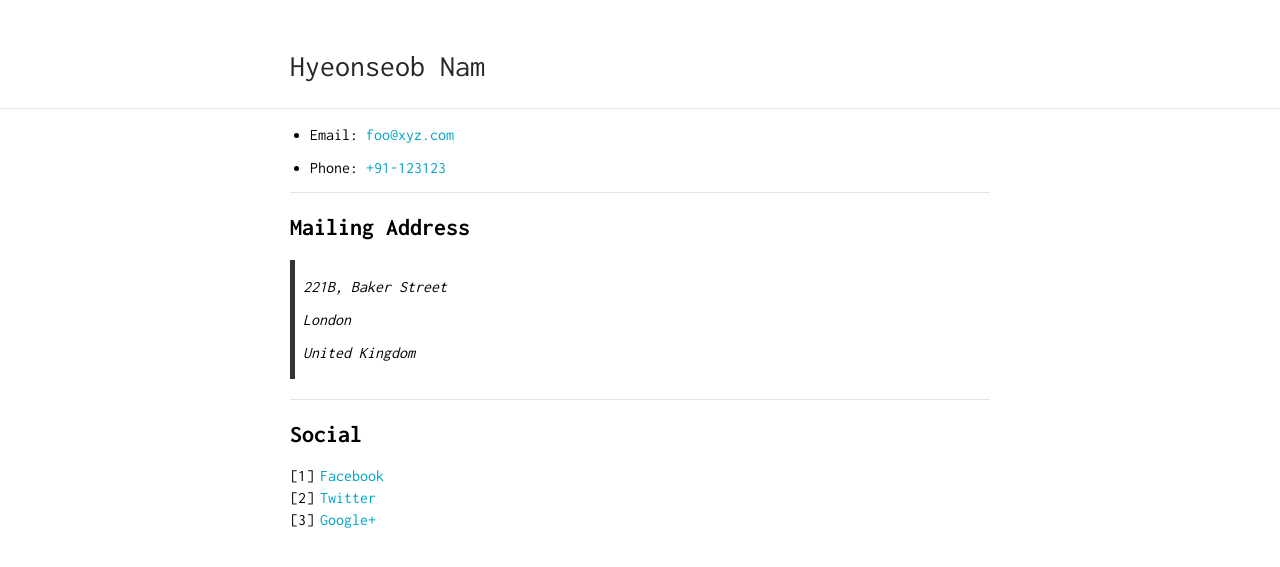
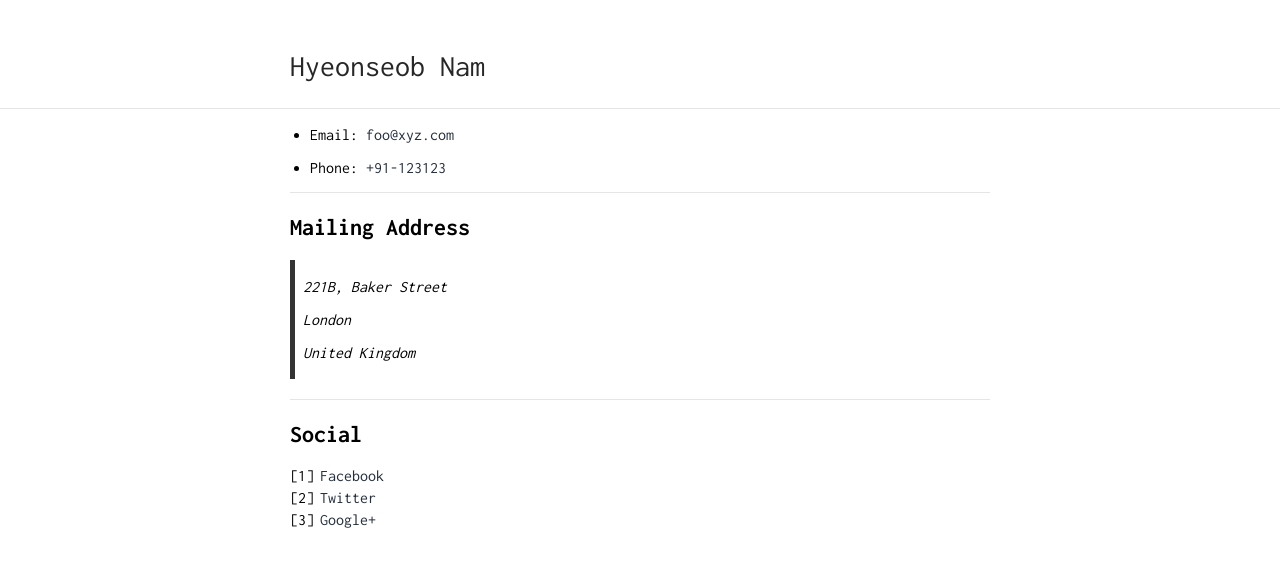
Before and after one commit to gholste/hyeonseobnam.github.io, a Jekyll site: the page built from contact.md, in a window 1280 px wide. Shown: the top 567 px of the page. Built offline with Jekyll 4.4.1, drawn with Linux system fonts in a browser that asks for light colours.

Commit message:
Update vars.scss

```diff
--- a/_sass/vars.scss
+++ b/_sass/vars.scss
@@ -2,7 +2,7 @@
  * Customization Variables
  */
 
-$accent: #00a4c8;
+$accent: #242e3e;
 $image-size: 120px;
 
 /*
```
